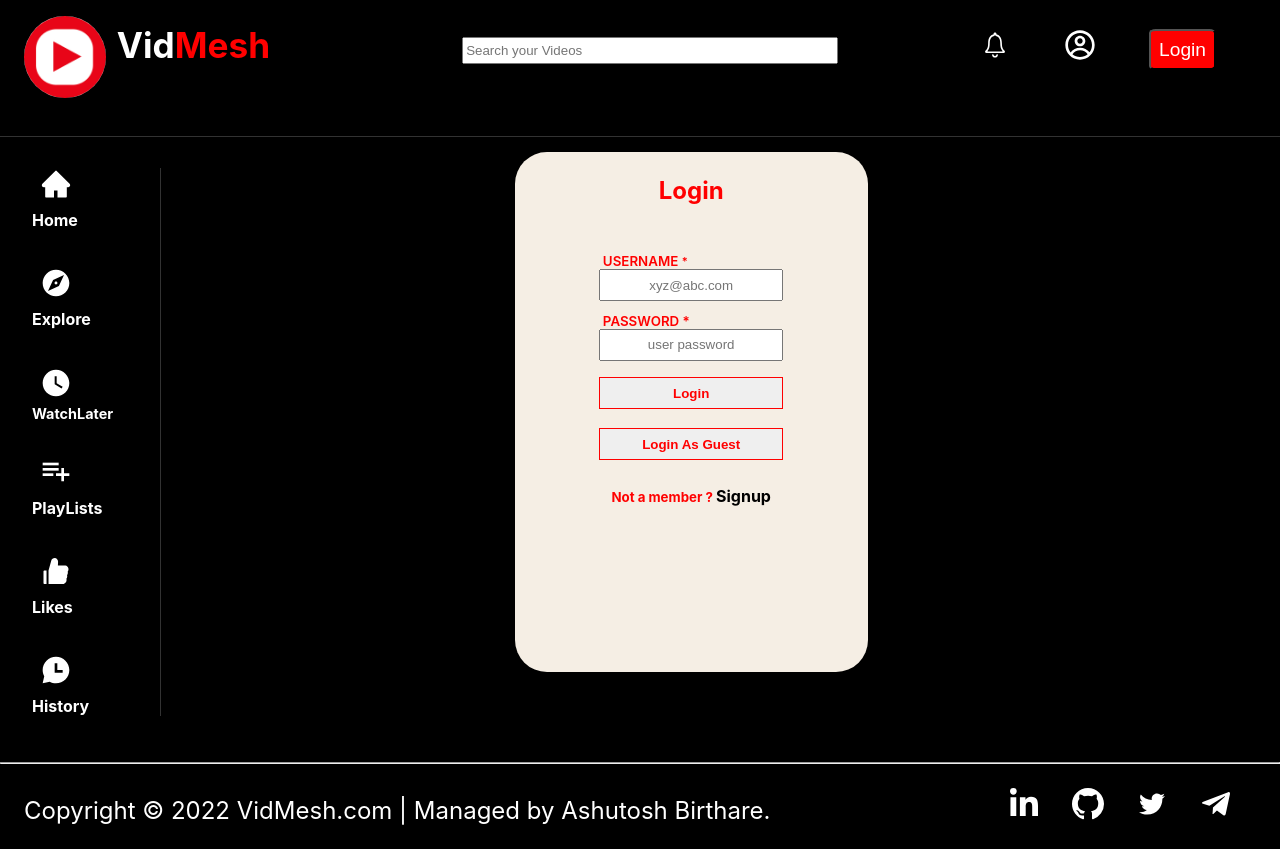
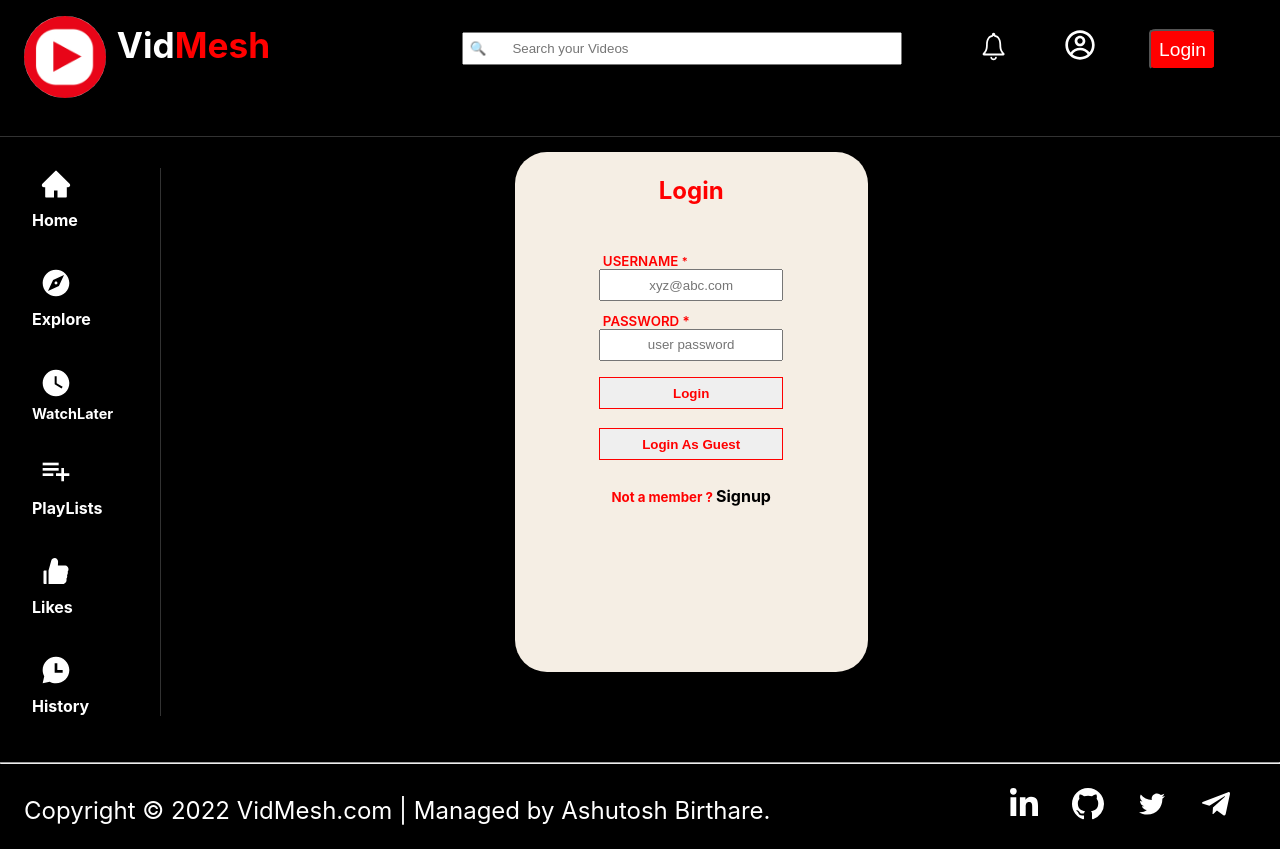
Before and after one commit to ashuashu2/VidMesh, a React (Create React App) app: page /Login in a window 1280 px wide. Built offline with nearby package versions, Linux system fonts and the light colour scheme; no server answers; what miragejs would draw is missing.

Commit message:
update some css in nav bar

```diff
--- a/src/App.css
+++ b/src/App.css
@@ -20,6 +20,7 @@ button{
 
 .sideBar-home-div{
   width: 8%;
+
 
 }
 .routes-div{
--- a/src/App.js
+++ b/src/App.js
@@ -37,6 +37,7 @@ function App() {
 
   return (
     <div className="App">
+
       <Navbar className="navbar"/>
 
 
--- a/src/components/VideoPage/videoCard.jsx
+++ b/src/components/VideoPage/videoCard.jsx
@@ -145,7 +145,7 @@ return (
           ))}
         </ul>
         <ul>
-          <li className="initial-comments">{initialComments.map((initialComments)=>(
+          <li  className="initial-comments">{initialComments.map((initialComments)=>(
             <div className="comment-list comments-middle-div">
               <img className="random-images" src="https://source.unsplash.com/user/c_v_r/50x50"></img>
               <div></div>
--- a/src/components/navbar/Navbar.css
+++ b/src/components/navbar/Navbar.css
@@ -43,12 +43,13 @@
 }
 
 .nav-search{
-    margin-top: 2.3rem;
+    margin-top: 2rem;
 
-    height: 2.6vh;
-    width: 23rem;
+    height: 3.4vh;
+    width: 27rem;
 
 }
+
 .search-div{
 margin-left: 15%;
 }
@@ -73,3 +74,9 @@ cursor: pointer;
     text-decoration: none;
 
 }
+.bell-icon{
+
+    font-size: 2.2rem;
+
+
+}
--- a/src/components/navbar/Navbar.jsx
+++ b/src/components/navbar/Navbar.jsx
@@ -32,13 +32,13 @@ return(
 
     <div className="search-div">
         <div>
-            <input placeholder="Search your Videos" onChange={(event)=>
+            <input placeholder=" 🔍       Search your Videos" onChange={(event)=>
             FilterDispatch({type:"SEARCH",payload:event.target.value}) } className="nav-search" type="text" />
         </div>
     </div>
     <div className="left-side-div">
 
-        <h1 className="left-side-icon">
+        <h1 className="left-side-icon bell-icon">
             <IoIosNotificationsOutline />
         </h1>
         <NavLink to="./Login" state={{from:location}} className="navbar-links-button">
--- a/src/context/commentsContext.jsx
+++ b/src/context/commentsContext.jsx
@@ -11,9 +11,7 @@ const CommentProvider=({children})=>{
 const initialComments = [
 "Very well-researched and fine-made video this is.",
 "I truly love your channel. Keep doing the best work. ",
-"Following your channel from the last two years, interesting content!",
 "Love this video, I think I’ve watched it four times. ",
-"Whoever is reading this, never give up. God is with you. "
 ]
 
 
--- a/src/pages/History/History.css
+++ b/src/pages/History/History.css
@@ -30,3 +30,6 @@
     cursor: pointer;
 
 }
+.showing-result-text{
+    font-size: 1.5rem;
+}
--- a/src/pages/History/History.jsx
+++ b/src/pages/History/History.jsx
@@ -31,7 +31,7 @@ function History() {
 
   return (
     <div>
-      <div> Showing Results: <small>{History.length}</small> </div>
+      <div className="showing-result-text" > Showing Results: <small>{History.length}</small> </div>
       <div className='history-video-div'> { History.map((video)=>(
         <div className='history-video-div2'>
           <div>
--- a/src/pages/Likes/Likes.css
+++ b/src/pages/Likes/Likes.css
@@ -1,24 +1,30 @@
 .Likes-video-div{
     margin-left: 5rem;
     margin-top: 3rem;
+
+    display: grid;
+    grid-template-columns: auto auto;
 }
 .Likes-video-div2{
-    display: flex;
+    /* display: flex; */
     border: 2px solid white;
     position: relative;
 
-    height: 40vh;
-    margin: 2rem;
+    height: 65vh;
+
+    margin: 1.5rem;
+    /* padding: 1.1rem; */
 
 
 }
 .Likes-video-image{
-    height: 40vh;
+    height: 50vh;
+    width: 70%;
     margin-left: 0.5rem;
 }
 .Likes-video-content{
-    margin-top: 5rem;
-    margin-left: 2rem;
+    /* margin-top: 5rem; */
+    /* margin-left: 2rem; */
 }
 .delete-icon{
     font-size: 2rem;
@@ -27,3 +33,6 @@
     right: 15px;
 
 }
+.showing-result-text{
+    font-size: 1.5rem;
+}
--- a/src/pages/Likes/Likes.jsx
+++ b/src/pages/Likes/Likes.jsx
@@ -27,7 +27,7 @@ function Likes() {
   return (
 
     <div>
-      <div> Showing Results: <small>{Likes.length}</small> </div>
+      <div className="showing-result-text" > Showing Results: <small>{Likes.length}</small> </div>
 
     <div className='Likes-video-div'> { Likes.map((video)=>(
       <div className='Likes-video-div2'>
--- a/src/pages/watchlater/WatchLater.css
+++ b/src/pages/watchlater/WatchLater.css
@@ -1,6 +1,7 @@
 .WatchLater-video-div{
     margin-left: 5rem;
     margin-top: 3rem;
+
 }
 .WatchLater-video-div2{
     display: flex;
@@ -27,3 +28,6 @@
     right: 15px;
 
 }
+.showing-result-text{
+    font-size: 1.5rem;
+}
--- a/src/pages/watchlater/WatchLater.jsx
+++ b/src/pages/watchlater/WatchLater.jsx
@@ -34,7 +34,7 @@ function WatchLater() {
 
   return (
     <div>
-      <div> Showing Results: <small>{WatchLater.length}</small> </div>
+      <div  className="showing-result-text" > Showing Results: <small>{WatchLater.length}</small> </div>
 
       <div className='WatchLater-video-div'> { WatchLater.map((video)=>(
         <div className='WatchLater-video-div2'>
```
